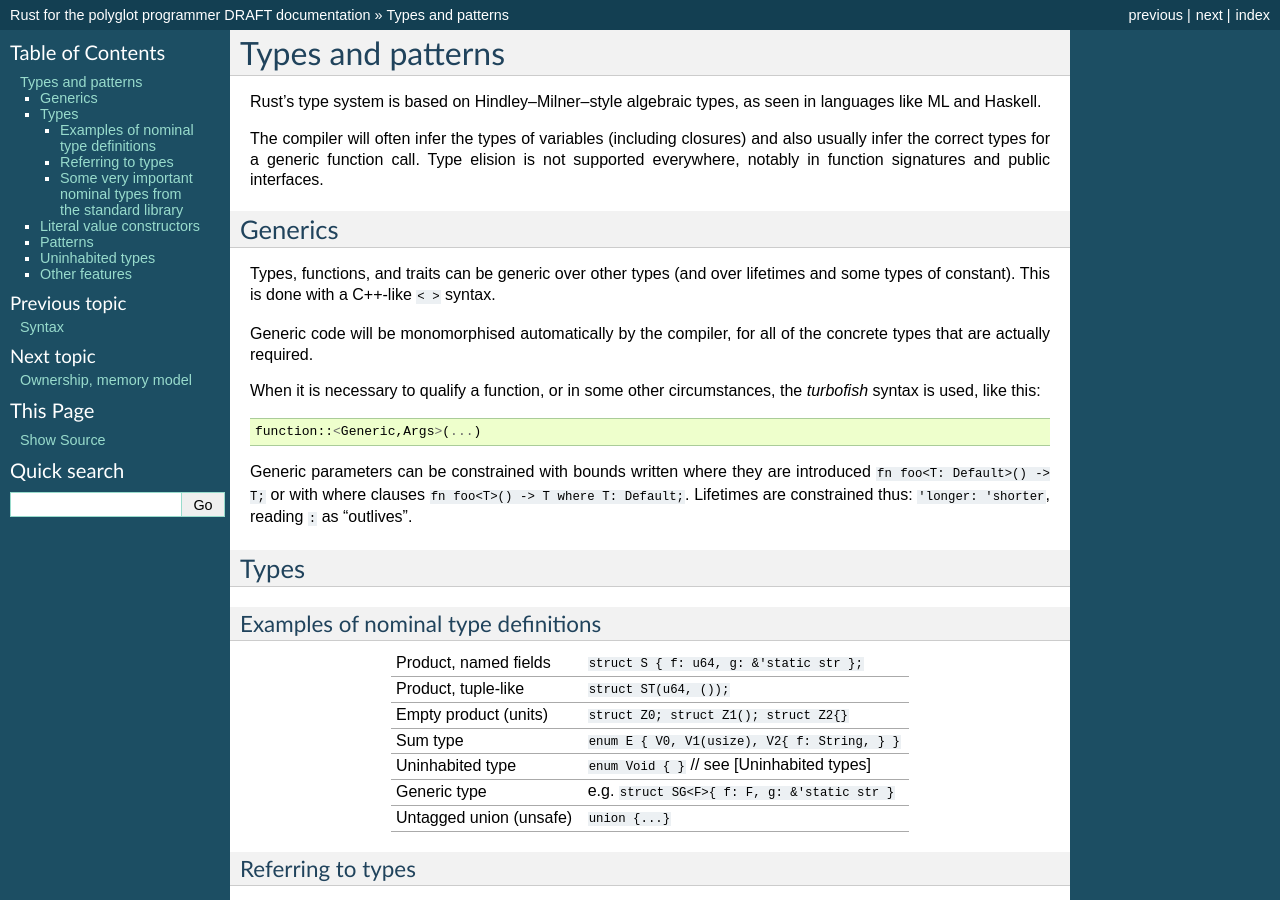
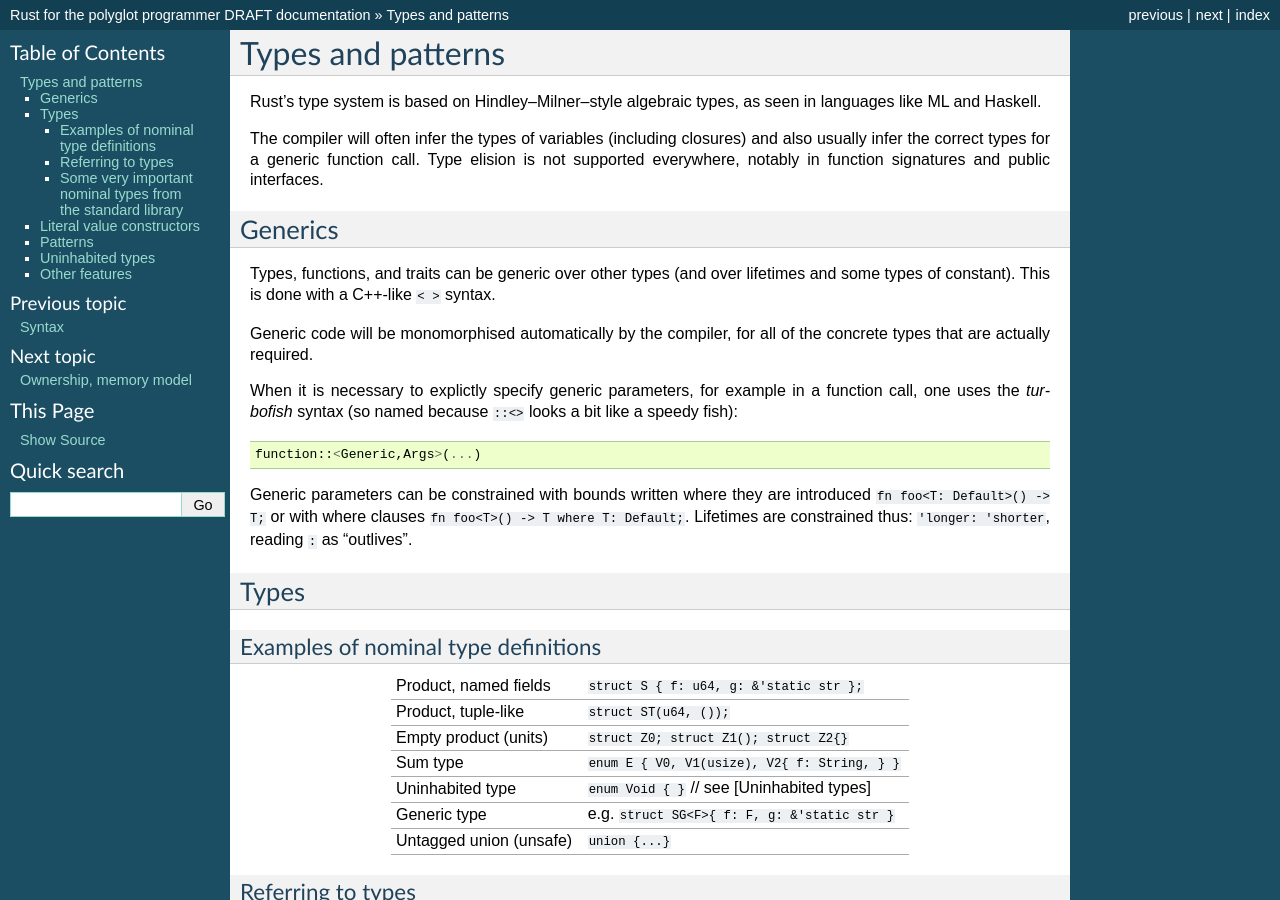
Before and after one commit to cxw620/rust-polyglot, a Sphinx documentation site: the page built from docs/types.rst, in a window 1280 px wide and 900 px high. Built offline with Sphinx 7.4.7, drawn with Linux system fonts in a browser that asks for light colours.

Commit message:
rewrite turbofish para
Signed-off-by: Ian Jackson <ijackson@chiark.greenend.org.uk>

```diff
--- a/docs/types.rst
+++ b/docs/types.rst
@@ -24,8 +24,10 @@ This is done with a C++-like ``< >`` syntax.
 Generic code will be monomorphised automatically by the compiler,
 for all of the concrete types that are actually required.
 
-When it is necessary to qualify a function, or in some other
-circumstances, the *turbofish* syntax is used, like this::
+When it is necessary to explictly specify generic parameters,
+for example in a function call,
+one uses the *turbofish* syntax
+(so named because ``::<>`` looks a bit like a speedy fish)::
 
   function::<Generic,Args>(...)
 
```
